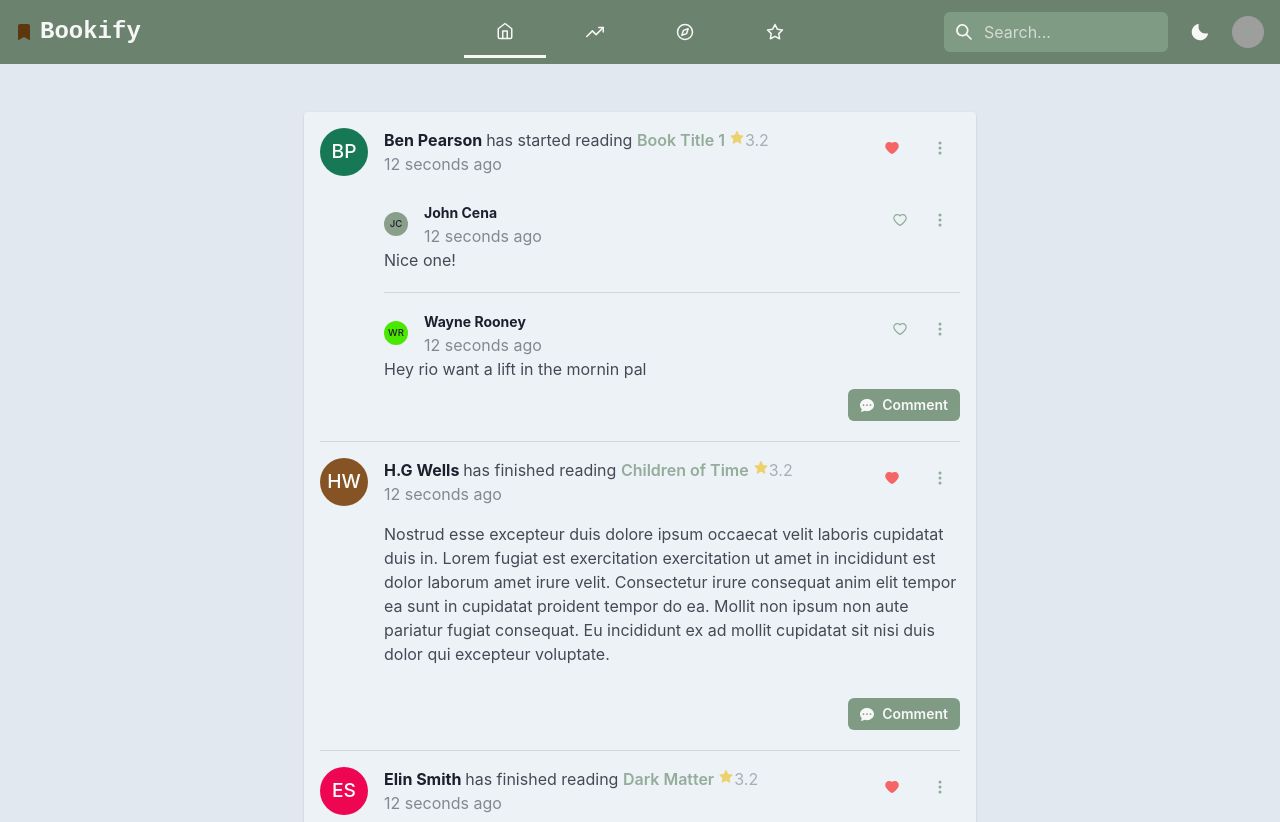
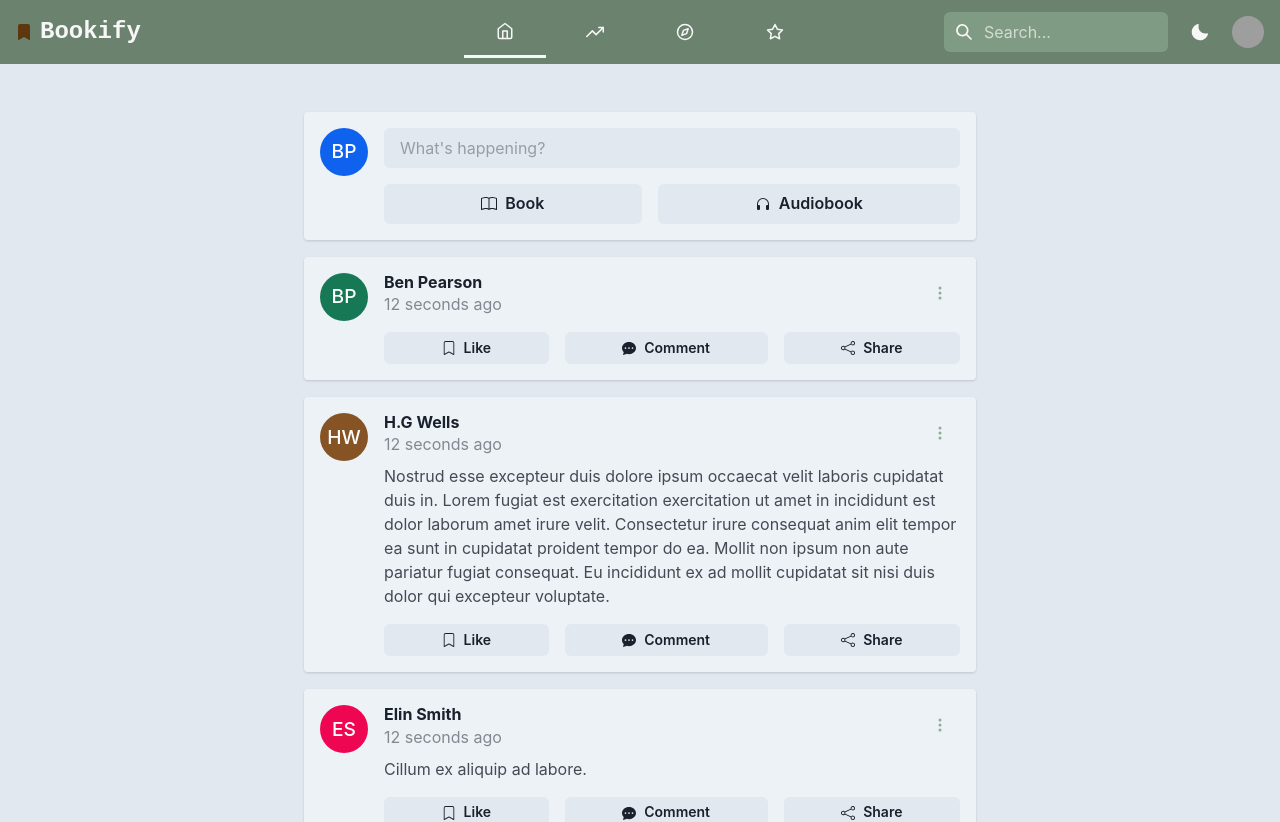
Before and after one commit to pearsonben/feedify, a React (Vite) app in the folder client/: page / in a window 1280 px wide. Shown: the top 822 px of the page. Built offline with nearby package versions, Linux system fonts and the light colour scheme; grey boxes are pictures that could not be loaded.

Commit message:
Revamped home page

```diff
--- a/client/src/enums/enums.ts
+++ b/client/src/enums/enums.ts
@@ -7,14 +7,3 @@ export enum PostType {
     FinishedReading,
     Shared
 }
-
-
-export const postTypeToMessage = (postType: PostType): string =>
-{
-    switch(postType){
-        case PostType.StartedReading: return "has started reading"; break;
-        case PostType.DNF: return "has DNF'd"; break;
-        case PostType.FinishedReading: return "has finished reading"; break;
-        case PostType.Shared: return "has shared"; break;
-    }
-}
--- a/client/src/features/home/PostCard.tsx
+++ b/client/src/features/home/PostCard.tsx
@@ -3,15 +3,17 @@ import {
   Box,
   Button,
   Flex,
-  Spacer,
-  Stack,
+  useColorModeValue,
 } from "@chakra-ui/react";
 import { PostType } from "../../enums/enums";
 import PostCardBody from "./postcard/PostCardBody";
 import PostCardHeader from "./postcard/PostCardHeader";
-import { BsFillChatDotsFill } from "react-icons/bs";
+import {
+  BsBookmark,
+  BsFillChatDotsFill,
+  BsShare,
+} from "react-icons/bs";
 import { PostComment } from "../../models/api/post";
-import CommentList from "./postcard/comment/CommentList";
 
 export interface IPostCardProps {
   bookTitle: string;
@@ -27,37 +29,69 @@ export interface IPostCardProps {
 export default function PostCard({
   name,
   content,
-  iconSource,
-  bookTitle,
-  postType,
-  liked,
-  comments,
 }: IPostCardProps) {
   return (
-    <Box>
-      <Flex gap={4}>
-        <Avatar name={name} src={iconSource} />
+    <Box
+      sx={{ borderRadius: "4px" }}
+      mb={2}
+      p={4}
+      gap={2}
+      bg={useColorModeValue("gray.100", "gray.900")}
+      boxShadow="base"
+    >
+      <Flex h={"100%"} gap={4}>
+        <Avatar name={name} />
+        <Flex gap={2} direction={"column"} alignItems={"start"} flex={1}>
+          <PostCardHeader name={name} />
 
-        <PostCardHeader bookTitle={bookTitle} name={name} postType={postType} />
+          {content && <PostCardBody content={content} />}
 
+          <Flex
+            gap={4}
+            wrap={"wrap"}
+            justifyContent={"space-between"}
+            w={"100%"}
+            mt={2}
+          >
+            <Button
+              leftIcon={<BsBookmark />}
+              bg={useColorModeValue("gray.200", "gray.800")}
+              variant="solid"
+              size={"sm"}
+              flexGrow={1}
+              _hover={{
+                bg: useColorModeValue("primary.400", "gray.900"),
+              }}
+            >
+              Like
+            </Button>
+            <Button
+              flexGrow={1}
+              leftIcon={<BsFillChatDotsFill />}
+              bg={useColorModeValue("gray.200", "gray.800")}
+              variant="solid"
+              size={"sm"}
+              _hover={{
+                bg: useColorModeValue("primary.400", "gray.900"),
+              }}
+            >
+              Comment
+            </Button>
+            <Button
+              flexGrow={1}
+              leftIcon={<BsShare />}
+              bg={useColorModeValue("gray.200", "gray.800")}
+              variant="solid"
+              size={"sm"}
+              _hover={{
+                bg: useColorModeValue("primary.400", "gray.900"),
+              }}
+            >
+              Share
+            </Button>
+          </Flex>
+        </Flex>
       </Flex>
-      {content && <PostCardBody content={content} />}
-        {comments && <CommentList comments={comments} />}
-      <Stack direction="row" mt={2} spacing={4}>
-        <Spacer />
-        <Button
-          leftIcon={<BsFillChatDotsFill />}
-          color={"dark.50"}
-          _hover={{
-            bg: "primary.200",
-          }}
-          bg={"primary.400"}
-          variant="solid"
-          size={"sm"}
-        >
-          Comment
-        </Button>
-      </Stack>
     </Box>
   );
 }
--- a/client/src/features/home/PostsList.tsx
+++ b/client/src/features/home/PostsList.tsx
@@ -1,19 +1,23 @@
-import { Box, Divider, VStack, useColorModeValue } from "@chakra-ui/react";
+import {
+  Box,
+  StackDivider,
+  VStack,
+} from "@chakra-ui/react";
 import PostCard from "./PostCard";
 import { PostType } from "../../enums/enums";
 import { PostComment, UserPost } from "../../models/api/post";
+import CreatePostForm from "./postcard/CreatePostForm";
 
-
-const comments : PostComment[] = [
+const comments: PostComment[] = [
   {
     userName: "John Cena",
-    content: "Nice one!"
+    content: "Nice one!",
   },
   {
     userName: "Wayne Rooney",
-    content: "Hey rio want a lift in the mornin pal"
+    content: "Hey rio want a lift in the mornin pal",
   },
-]
+];
 
 const posts: UserPost[] = [
   {
@@ -63,26 +67,20 @@ const posts: UserPost[] = [
 
 export default function PostsList() {
   return (
-    <Box
-      w={"2xl"}
-      sx={{ borderRadius: "4px" }}
-      p={4}
-      bg={useColorModeValue("gray.100", "gray.900")}
-      boxShadow='base'
-    >
-      <VStack
-        align="stretch"
-        spacing={4}
-        divider={
-          <Divider
-            h={1}
-            w={"100%"}
-            borderColor={useColorModeValue("dark.200", "dark.50")}
+    <Box w={"2xl"} sx={{ borderRadius: "4px" }}>
+      <VStack gap={1} align={"stretch"} spacing={0} divider={<StackDivider />}>
+
+        <CreatePostForm />
+
+        {posts.map((x, i) => (
+          <PostCard
+            key={i}
+            bookTitle={x.bookTitle}
+            name={x.userName}
+            postType={x.postType}
+            content={x.content}
+            comments={x.comments}
           />
-        }
-      >
-        {posts.map((x, i) => (
-          <PostCard key={i} bookTitle={x.bookTitle} name={x.userName} postType={x.postType} content={x.content} comments={x.comments}  />
         ))}
       </VStack>
     </Box>
--- /dev/null
+++ b/client/src/features/home/postcard/CreatePostForm.tsx
@@ -0,0 +1,69 @@
+import {
+  Avatar,
+  Box,
+  Button,
+  Flex,
+  Icon,
+  Input,
+  InputGroup,
+  useColorModeValue,
+} from "@chakra-ui/react";
+import { BsBook, BsHeadphones } from "react-icons/bs";
+
+function CreatePostForm() {
+  return (
+    <Box
+      sx={{ borderRadius: "4px" }}
+      mb={2}
+      p={4}
+      gap={2}
+      bg={useColorModeValue("gray.100", "gray.900")}
+      boxShadow="base"
+    >
+      <Flex h={"100%"} gap={4}>
+        <Avatar name={"bennnn pearson"} />
+        <Flex gap={2} direction={"column"} alignItems={"center"} flex={1}>
+          <InputGroup w="100%" display={{ md: "inline-block" }}>
+            <Input
+              focusBorderColor="dark.50"
+              bg={useColorModeValue("gray.200", "gray.800")}
+              type="tel"
+              border={"none"}
+              placeholder="What's happening?"
+              _placeholder={{
+                opacity: 0.7,
+                color: useColorModeValue("dark.500", "dark.50"),
+              }}
+            />
+          </InputGroup>
+          <Flex gap={4} wrap={"wrap"} justifyContent={"space-between"} w={"100%"} mt={2}>
+            <Button
+              flexGrow={1}
+              leftIcon={<Icon as={BsBook} />}
+              bg={useColorModeValue("gray.200", "gray.800")}
+              variant="solid"
+              _hover={{
+                bg: useColorModeValue("primary.400", "gray.900")
+              }}
+            >
+              Book
+            </Button>
+            <Button
+              flexGrow={1}
+              leftIcon={<Icon as={BsHeadphones} />}
+              bg={useColorModeValue("gray.200", "gray.800")}
+              variant="solid"
+              _hover={{
+                bg: useColorModeValue("primary.400", "gray.900")
+              }}
+            >
+              Audiobook
+            </Button>
+          </Flex>
+        </Flex>
+      </Flex>
+    </Box>
+  );
+}
+
+export default CreatePostForm;
--- a/client/src/features/home/postcard/PostCardBody.tsx
+++ b/client/src/features/home/postcard/PostCardBody.tsx
@@ -1,4 +1,4 @@
-import { Box, Flex, Text } from "@chakra-ui/react";
+import { Box, Text } from "@chakra-ui/react";
 
 interface PostCardBodyProps {
   content: string;
@@ -6,10 +6,8 @@ interface PostCardBodyProps {
 
 function PostCardBody({ content }: PostCardBodyProps) {
   return (
-    <Box my={4} ml={16}>
-      <Flex align={"start"} gap={2}>
+    <Box>
         <Text opacity={0.8}>{content}</Text>
-      </Flex>
     </Box>
   );
 }
--- a/client/src/features/home/postcard/PostCardHeader.tsx
+++ b/client/src/features/home/postcard/PostCardHeader.tsx
@@ -1,61 +1,26 @@
 import {
   Text,
   Flex,
-  Box,
   Heading,
-  Icon,
   Spacer,
   IconButton,
-  Link,
+  VStack,
 } from "@chakra-ui/react";
 
-import { AiFillStar, AiFillHeart, AiOutlineHeart } from "react-icons/ai";
 import { BsThreeDotsVertical } from "react-icons/bs";
 
-import { PostType, postTypeToMessage } from "../../../enums/enums";
-
 interface PostCardHeaderProps {
-  bookTitle: string;
-  iconSource?: string;
   name: string;
-  postType: PostType;
-  liked?: boolean;
 }
 
-function PostCardHeader({
-  name,
-  bookTitle,
-  postType,
-  liked = true,
-}: PostCardHeaderProps) {
+function PostCardHeader({ name }: PostCardHeaderProps) {
   return (
-    <Flex flex={1} gap="2" flexWrap={"wrap"}>
-      <Box>
-        <Heading as={"span"} size="sm">
-          {name}{" "}
-        </Heading>
-        <Text as={"span"} opacity={0.8}>
-          {postTypeToMessage(postType)}{" "}
-          <Link color="primary.400" href="#" fontWeight={"semibold"}>
-            {bookTitle}{" "}
-          </Link>
-          <Icon as={AiFillStar} color={"yellow.400"}></Icon>
-          <Text as={"span"} size={"xs"} opacity={0.4}>
-            3.2
-          </Text>
-        </Text>
-
+    <Flex w={"100%"} gap="2">
+      <VStack gap={0} align={"start"} justifyContent={"start"}>
+        <Heading size="sm">{name}</Heading>
         <Text opacity={0.5}>12 seconds ago</Text>
-      </Box>
-
+      </VStack>
       <Spacer />
-      <IconButton
-        colorScheme="gray"
-        variant="ghost"
-        aria-label="like"
-        color={"red.400"}
-        icon={liked ? <AiFillHeart /> : <AiOutlineHeart />}
-      ></IconButton>
       <IconButton
         variant="ghost"
         aria-label="See menu"
--- a/client/src/features/home/postcard/comment/CommentCard.tsx
+++ /dev/null
@@ -1,21 +0,0 @@
-import { Box } from '@chakra-ui/react';
-import CommentCardHeader from './CommentCardHeader';
-import CommentCardBody from './CommentCardBody';
-
-interface CommentProps {
-    name: string;
-    iconSource?: string;
-    content: string;
-    liked?: boolean;
-}
-
-function CommentCard({name, iconSource, content, liked}: CommentProps) {
-  return (
-    <Box>
-        <CommentCardHeader name={name} iconSource={iconSource} liked={liked} />
-        <CommentCardBody content={content} />
-    </Box>
-  )
-}
-
-export default CommentCard
--- a/client/src/features/home/postcard/comment/CommentCardBody.tsx
+++ /dev/null
@@ -1,15 +0,0 @@
-import { Flex, Text } from "@chakra-ui/react";
-
-interface CommentCardBodyProps {
-  content: string;
-}
-
-function CommentCardBody({ content }: CommentCardBodyProps) {
-  return (
-    <Flex>
-      <Text opacity={0.8}>{content}</Text>
-    </Flex>
-  );
-}
-
-export default CommentCardBody;
--- a/client/src/features/home/postcard/comment/CommentCardHeader.tsx
+++ /dev/null
@@ -1,46 +0,0 @@
-
-import { Text, Flex, Box, Avatar, Heading, IconButton } from '@chakra-ui/react'
-
-import { AiFillHeart, AiOutlineHeart } from 'react-icons/ai'
-import { BsThreeDotsVertical } from 'react-icons/bs'
-
-
-
-interface CommentCardHeaderProps {
-    name: string;
-    iconSource?: string;
-    liked?: boolean;
-}
-
-function CommentCardHeader({name, iconSource, liked}: CommentCardHeaderProps) {
-  return (
-    <Flex>
-        <Flex flex="1" gap="4" alignItems="center" flexWrap="wrap">
-          <Avatar size={"xs"} name={name} src={iconSource} />
-          <Box>
-            <Heading as={"span"} size="xs">
-              {name}{" "}
-            </Heading>
-
-            <Text size="xs" opacity={0.5}>12 seconds ago</Text>
-          </Box>
-        </Flex>
-
-        <IconButton
-          colorScheme="gray"
-          variant="ghost"
-          aria-label="like"
-          color={"primary.300"}
-          icon={liked ? <AiFillHeart /> : <AiOutlineHeart />}
-        ></IconButton>
-        <IconButton
-          variant="ghost"
-          aria-label="See menu"
-          color={"primary.300"}
-          icon={<BsThreeDotsVertical />}
-        />
-      </Flex>
-  )
-}
-
-export default CommentCardHeader
--- a/client/src/features/home/postcard/comment/CommentList.tsx
+++ /dev/null
@@ -1,27 +0,0 @@
-import { Divider, VStack, useColorModeValue } from "@chakra-ui/react";
-import { PostComment } from "../../../../models/api/post";
-import CommentCard from "./CommentCard";
-
-interface CommentListProps {
-  comments: PostComment[];
-}
-
-function CommentList({ comments }: CommentListProps) {
-  return (
-    <VStack
-      ml={16}
-      mt={6}
-      align="stretch"
-      spacing={4}
-      divider={
-        <Divider h={1} borderColor={useColorModeValue("dark.200", "dark.50")} />
-      }
-    >
-      {comments.map((x, i) => (
-        <CommentCard key={i} name={x.userName} content={x.content} />
-      ))}
-    </VStack>
-  );
-}
-
-export default CommentList;
```
